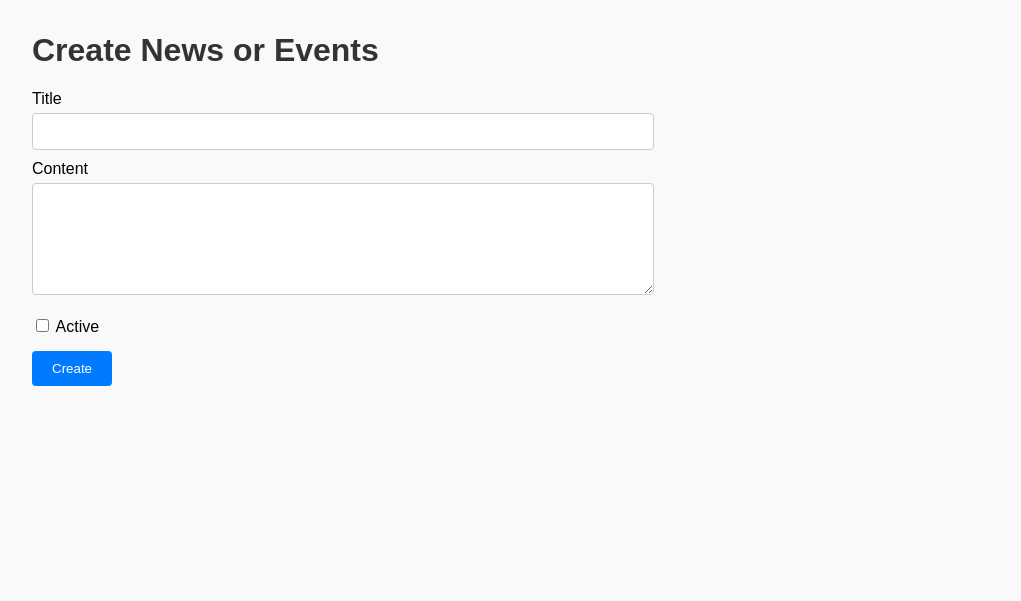
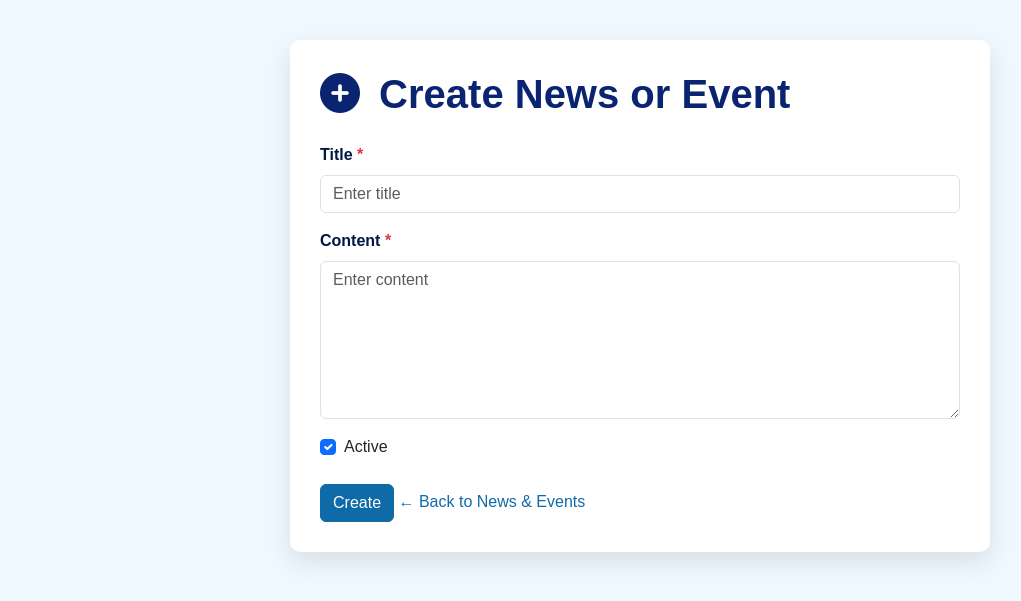
Before and after one commit to 0-iQpy/E-Looc, a Flask app: page /admin/news/create in a window 1280 px wide. Shown: the top 601 px of the page, without its empty margins (0-1021 px from the left). Run offline with Flask 3, Linux system fonts and the light colour scheme; a user stored in the database is signed in.

```diff
--- a/api/templates/admin/news/create.html
+++ b/api/templates/admin/news/create.html
@@ -1,40 +1,112 @@
 <!DOCTYPE html>
 <html lang="en">
 <head>
-    <meta charset="UTF-8">
-    <title>Create Bulletin</title>
-    <style>
-        body { font-family: Arial, sans-serif; margin: 2rem; background: #f9f9f9; }
-        h1 { color: #333; }
-        form { max-width: 600px; margin-top: 1rem; }
-        label { display: block; margin-top: 10px; }
-        input[type="text"], textarea {
-            width: 100%; padding: 10px; margin-top: 5px; border: 1px solid #ccc; border-radius: 4px;
-        }
-        input[type="checkbox"] { margin-top: 10px; }
-        button {
-            margin-top: 15px;
-            padding: 10px 20px;
-            background-color: #007bff; color: white;
-            border: none; border-radius: 4px;
-        }
-        button:hover { background-color: #0056b3; }
-    </style>
+  <meta charset="UTF-8" />
+  <meta name="viewport" content="width=device-width, initial-scale=1" />
+  <title>Create News or Event - E-Looc Admin</title>
+  <link
+    href="https://cdn.jsdelivr.net/npm/bootstrap@5.3.0-alpha1/dist/css/bootstrap.min.css"
+    rel="stylesheet"
+  />
+  <link
+    rel="stylesheet"
+    href="https://cdnjs.cloudflare.com/ajax/libs/font-awesome/6.4.0/css/all.min.css"
+  />
+  <style>
+    :root {
+      --primary-color: #0a2472;
+      --secondary-color: #0e6ba8;
+      --accent-color: #00b2ca;
+      --light-color: #f0f8ff;
+      --dark-color: #001845;
+    }
+    body {
+      background-color: var(--light-color);
+      font-family: "Poppins", sans-serif;
+    }
+    .container {
+      max-width: 700px;
+      margin-top: 40px;
+      background: white;
+      padding: 30px;
+      border-radius: 10px;
+      box-shadow: 0 10px 25px rgba(0, 0, 0, 0.1);
+    }
+    h1 {
+      color: var(--primary-color);
+      margin-bottom: 25px;
+      font-weight: 700;
+    }
+    .form-label {
+      font-weight: 600;
+      color: var(--dark-color);
+    }
+    .btn-primary {
+      background-color: var(--secondary-color);
+      border-color: var(--secondary-color);
+    }
+    .btn-primary:hover {
+      background-color: var(--primary-color);
+      border-color: var(--primary-color);
+    }
+    .form-check-label {
+      font-weight: 500;
+    }
+    .back-link {
+      margin-top: 15px;
+      display: inline-block;
+      color: var(--secondary-color);
+      text-decoration: none;
+      font-weight: 500;
+      transition: color 0.3s ease;
+    }
+    .back-link:hover {
+      color: var(--primary-color);
+      text-decoration: underline;
+    }
+  </style>
 </head>
 <body>
-    <h1>Create News or Events</h1>
-    <form method="POST">
-        <label>Title</label>
-        <input type="text" name="title" required>
+  <div class="container">
+    <h1><i class="fas fa-plus-circle me-2"></i> Create News or Event</h1>
+    <form action="{{ url_for('admin_create_news') }}" method="POST">
+      <div class="mb-3">
+        <label for="title" class="form-label">Title <span class="text-danger">*</span></label>
+        <input
+          type="text"
+          id="title"
+          name="title"
+          class="form-control"
+          placeholder="Enter title"
+          required
+        />
+      </div>
+      <div class="mb-3">
+        <label for="content" class="form-label">Content <span class="text-danger">*</span></label>
+        <textarea
+          id="content"
+          name="content"
+          class="form-control"
+          rows="6"
+          placeholder="Enter content"
+          required
+        ></textarea>
+      </div>
+      <div class="form-check mb-3">
+        <input
+          type="checkbox"
+          id="is_active"
+          name="is_active"
+          class="form-check-input"
+          checked
+        />
+        <label for="is_active" class="form-check-label">Active</label>
+      </div>
+      <button type="submit" class="btn btn-primary">Create</button>
+      <a href="{{ url_for('admin_news') }}" class="back-link">← Back to News & Events</a>
+    </form>
+  </div>
 
-        <label>Content</label>
-        <textarea name="content" rows="6" required></textarea>
-
-        <label>
-            <input type="checkbox" name="is_active"> Active
-        </label>
-
-        <button type="submit">Create</button>
-    </form>
+  <script src="https://cdn.jsdelivr.net/npm/bootstrap@5.3.0-alpha1/dist/js/bootstrap.bundle.min.js"></script>
 </body>
 </html>
```
Also changed, not shown: instance/elooc.db.
